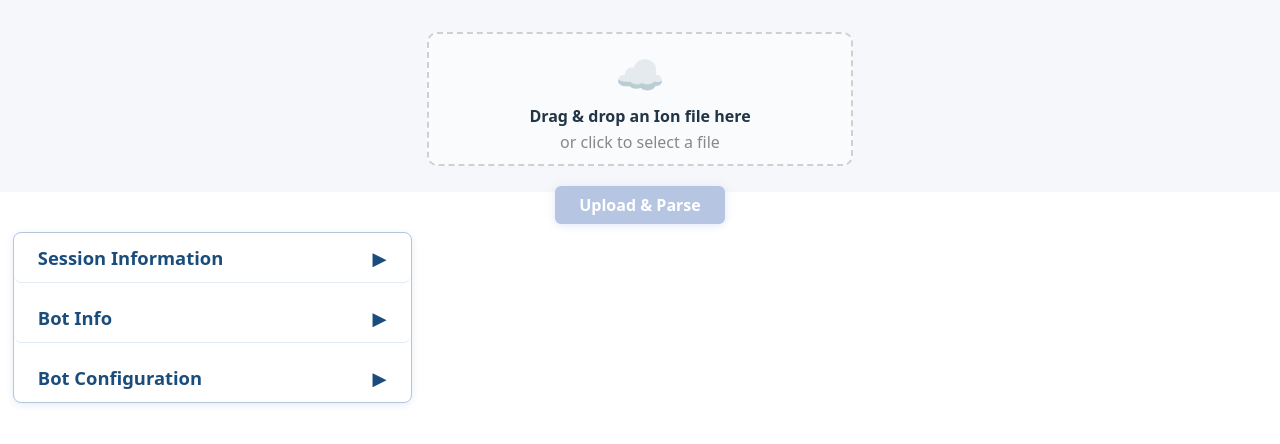
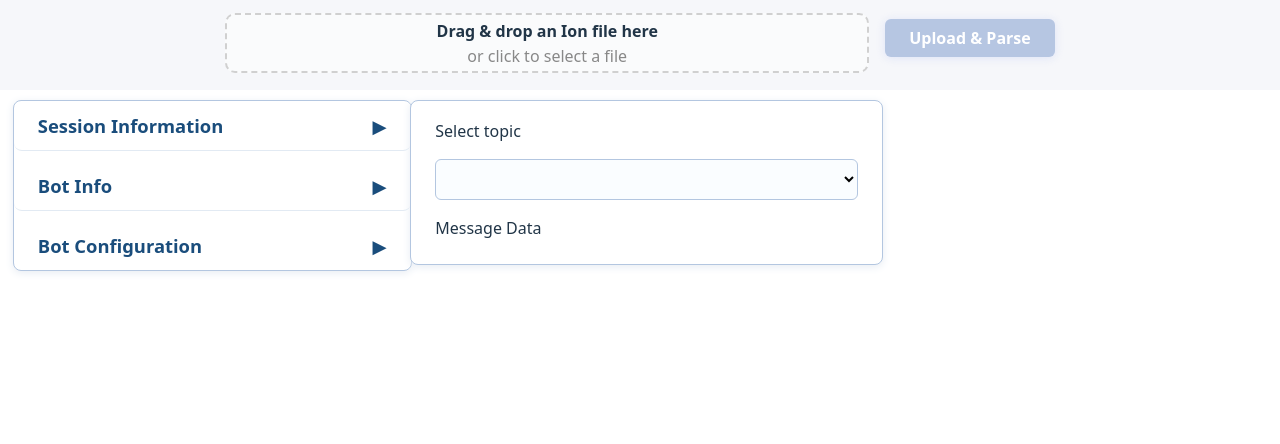
Before and after one commit to ndhnam/ion-log-visualizer-web, a React (Vite) app in the folder frontend/: page / in a window 1280 px wide. Shown: the top 444 px of the page. Built offline with nearby package versions, Linux system fonts and the light colour scheme.

Commit message:
Display message content for selected topic

```diff
--- a/frontend/src/App.css
+++ b/frontend/src/App.css
@@ -1,32 +1,40 @@
 /* Dropzone Container */
 .upload-container {
   width: 100vw;
-  height: 20vh;
+  height: 10vh;
   display: flex;
   justify-content: center;
   align-items: flex-start;
-  margin-bottom: 30px;
-  padding-top: 32px;
+  margin-bottom: 10px;
+  padding-top: 10px;
   background: #f6f7fa;
 }
 
 /* Dropzone Form */
 .upload-form {
-  width: 33vw;
+  width: auto;
   min-width: 320px;
   height: 100%;
   display: flex;
   flex-direction: column;
   align-items: center;
   gap: 12px;
+  margin-top: 5px;
+}
+
+.upload-row {
+  display: flex;
+  flex-direction: row;
+  align-items: center;
+  gap: 16px; /* spacing between dropzone and button */
 }
 
 /* Dropzone styles */
 .dropzone {
   border: 2px dashed #d0d0d0;
   border-radius: 10px;
-  min-height: 130px;
-  width: 100%;
+  min-height: 50px;
+  width: 50vw;
   height: 100%;
   display: flex;
   align-items: center;
@@ -45,24 +53,19 @@
   width: 100%;
 }
 
-.dropzone-icon {
-  font-size: 40px;
-  color: #1890ff;
-}
-
 .dropzone-text {
   color: #888;
-  margin-top: 2px;
+  margin-top: 1px;
 }
 
 .dropzone-file-name {
   color: #444;
-  margin-top: 2px;
+  margin-top: 1px;
 }
 
 /* Upload Button */
 .upload-btn {
-  margin-top: 8px;
+  margin-top: 4px;
   margin-bottom: 14px;
   padding: 8px 24px;
   border-radius: 6px;
@@ -86,7 +89,7 @@
   min-width: 320px;    /* Minimum width to prevent it from being too small */
   margin-left: 1vw;    /* Align to left margin */
   margin-right: auto;  /* Ensure it doesn't center */
-  margin-top: 40px;    /* Add some top margin for better appearance */
+  margin-top: 0px;    /* Add some top margin for better appearance */
   /* Removed margin: 0 auto; */
 }
 
@@ -155,3 +158,87 @@
   margin: 0;
   padding: 0;
 }
+
+
+
+
+.main-3col-row {
+  width: 100vw;
+  display: flex;
+  flex-direction: row;
+  align-items: flex-start;
+  justify-content: center;
+  margin-top: 0px;
+  gap: 2vw;
+}
+
+.left-panel {
+  width: 31vw;       /* Như data-container */
+}
+
+.middle-panel {
+  width: 33vw;       /* 1/3 màn hình */
+  display: flex;
+  flex-direction: column;
+  align-items: center;
+}
+
+.topic-select-block {
+  width: 100%;
+  background: #fff;
+  border-radius: 8px;
+  box-shadow: 0 2px 8px #e7ecf3;
+  border: 1.5px solid #b3c6e0;
+  padding: 18px 24px;
+  display: flex;
+  flex-direction: column;
+  align-items: flex-start;
+  margin-top: 0;
+}
+
+.topic-select {
+  width: 100%;
+  padding: 10px 18px;
+  font-size: 16px;
+  border-radius: 6px;
+  border: 1px solid #b3c6e0;
+  background: #fafdff;
+  margin-top: 16px;
+  min-width: 220px;
+  box-sizing: border-box;
+}
+
+.right-panel {
+  width: 31vw;       /* Dành sẵn cho phần mở rộng sau này, có thể để trống */
+}
+
+.topic-select-row {
+  width: 100%;
+  display: flex;
+  align-items: center;
+  margin-bottom: 12px;
+}
+
+
+.message-block {
+  width: 100%;
+  background: #fcfdff;
+  border-radius: 6px;
+  border: 1px solid #e7ecf3;
+  margin-top: 8px;
+  padding: 0px 0px;
+}
+
+.message-data {
+  width: 100%;
+  max-height: 15vw;
+  display: inline-block;
+  align-items: center;
+  font-size: 15px;
+  background: #f8fafb;
+  border-radius: 6px;
+  padding: 0px 0px;
+  color: #223a51;
+  overflow-x: auto;
+  margin: 0;
+}
--- a/frontend/src/App.jsx
+++ b/frontend/src/App.jsx
@@ -1,4 +1,4 @@
-import React, { useState } from "react";
+import React, { useState, useEffect } from "react";
 import IonFileDropzone from "./components/IonFileDropzone";
 import KeyValueTable from "./components/KeyValueTable";
 import "./App.css";
@@ -10,6 +10,8 @@ function App() {
   const [showBotInfo, setShowBotInfo] = useState(false);
   const [showSessionInfo, setShowSessionInfo] = useState(false);
   const [showBotConfig, setShowBotConfig] = useState(false);
+  const [topics, setTopics] = useState([]);
+  const [selectedTopic, setSelectedTopic] = useState("");
 
   const handleFileChange = (e) => {
     setFile(e.target.files[0]);
@@ -33,7 +35,7 @@ function App() {
 
       const result = await response.json();
       if (result.success) {
-        setJsonData(result.data);
+        setJsonData(result);
       } else {
         setJsonData({ error: result.error });
       }
@@ -43,10 +45,33 @@ function App() {
     setLoading(false);
   };
 
+  useEffect(() => {
+    if (jsonData?.topics && Array.isArray(jsonData.topics)) {
+      setTopics(jsonData.topics);
+      setSelectedTopic(
+        jsonData.topics[0]?.topicName || jsonData.topics[0]?.topic_name || ""
+      );
+    }
+  }, [jsonData]);
+
+  const humanTopics = topics.filter(
+    (t) =>
+      !String(t.topicType || t.topic_type)
+        .toLowerCase()
+        .includes("compressed")
+  );
+
+  const currentTopic = humanTopics.find(
+    (t) => (t.topicName || t.topic_name) === selectedTopic
+  );
+
+  const firstMsg = currentTopic?.messages?.[0];
+
   return (
     <div>
       <div className="upload-container">
         <form className="upload-form" onSubmit={handleUpload}>
+          <div className="upload-row">
             <IonFileDropzone onFileSelected={setFile} file={file} />
             <button
               type="submit"
@@ -55,9 +80,11 @@ function App() {
             >
               {loading ? "Uploading..." : "Upload & Parse"}
             </button>
+          </div>
         </form>
       </div>
-      <div className="data-container">
+      <div className="main-3col-row">
+        <div className="left-panel data-container">
           <div className="accordion-block">
             {/* Dropdown/Accordion Button */}
             <button
@@ -69,9 +96,11 @@ function App() {
                 {showSessionInfo ? "▼" : "▶"} {/* Icon change direction */}
               </span>
             </button>
-          {jsonData && jsonData.sessionInfo && (
+            {jsonData && jsonData.metadata.sessionInfo && (
               <div>
-              {showSessionInfo && <KeyValueTable data={jsonData.sessionInfo} />}
+                {showSessionInfo && (
+                  <KeyValueTable data={jsonData.metadata.sessionInfo} />
+                )}
               </div>
             )}
 
@@ -80,16 +109,20 @@ function App() {
               className="dropdown-btn"
               onClick={() => setShowBotInfo((prev) => !prev)}
             >
-            {jsonData && jsonData.botInfo && jsonData.botInfo.botName
-              ? jsonData.botInfo.botName
+              {jsonData &&
+              jsonData.metadata.botInfo &&
+              jsonData.metadata.botInfo.botName
+                ? jsonData.metadata.botInfo.botName
                 : "Bot Info"}
               <span>
                 {showBotInfo ? "▼" : "▶"} {/* Icon change direction */}
               </span>
             </button>
-          {jsonData && jsonData.botInfo && (
+            {jsonData && jsonData.metadata.botInfo && (
               <div>
-              {showBotInfo && <KeyValueTable data={jsonData.botInfo} />}
+                {showBotInfo && (
+                  <KeyValueTable data={jsonData.metadata.botInfo} />
+                )}
               </div>
             )}
 
@@ -103,11 +136,60 @@ function App() {
                 {showBotConfig ? "▼" : "▶"} {/* Icon change direction */}
               </span>
             </button>
-          {jsonData && jsonData.botConfig && (
+            {jsonData && jsonData.metadata.botConfig && (
               <div>
-              {showBotConfig && <KeyValueTable data={jsonData.botConfig} />}
+                {showBotConfig && (
+                  <KeyValueTable data={jsonData.metadata.botConfig} />
+                )}
               </div>
             )}
+          </div>
+        </div>
+
+        <div className="middle-panel  topic-select-container">
+          <div className="topic-select-block">
+            <label
+              htmlFor="topic-select"
+              style={{ fontWeight: 500, marginRight: 8 }}
+            >
+              Select topic
+            </label>
+            <select
+              id="topic-select"
+              value={selectedTopic}
+              onChange={(e) => setSelectedTopic(e.target.value)}
+              className="topic-select"
+            >
+              {humanTopics.map((topic) => (
+                <option
+                  key={topic.topicName || topic.topic_name}
+                  value={topic.topicName || topic.topic_name}
+                >
+                  {topic.topicName || topic.topic_name}
+                </option>
+              ))}
+            </select>
+            <div style={{ fontWeight: 500, margin: "16px 0 6px 0" }}>
+              Message Data
+            </div>
+            {currentTopic && (
+              <div className="message-block">
+                {firstMsg ? (
+                  <pre className="message-data">
+                    {JSON.stringify(firstMsg.data || firstMsg, null, 2)}
+                  </pre>
+                ) : (
+                  <span style={{ color: "#888" }}>
+                    No message data found for this topic.
+                  </span>
+                )}
+              </div>
+            )}
+          </div>
+        </div>
+
+        <div className="right-panel">
+          {/* Có thể để trống, hoặc thêm các panel về sau */}
         </div>
       </div>
     </div>
--- a/frontend/src/components/IonFileDropzone.jsx
+++ b/frontend/src/components/IonFileDropzone.jsx
@@ -24,7 +24,6 @@ export default function IonFileDropzone({ onFileSelected, file }) {
     >
       <input {...getInputProps()} />
       <div className="dropzone-content">
-        <div className="dropzone-icon">☁️</div>
         <div>
           <strong>Drag & drop an Ion file here</strong>
         </div>
```
Also changed, not shown: 1 other file (tests, documents, lock files or other folders). Lines whose indentation alone changed are shown as unchanged.
